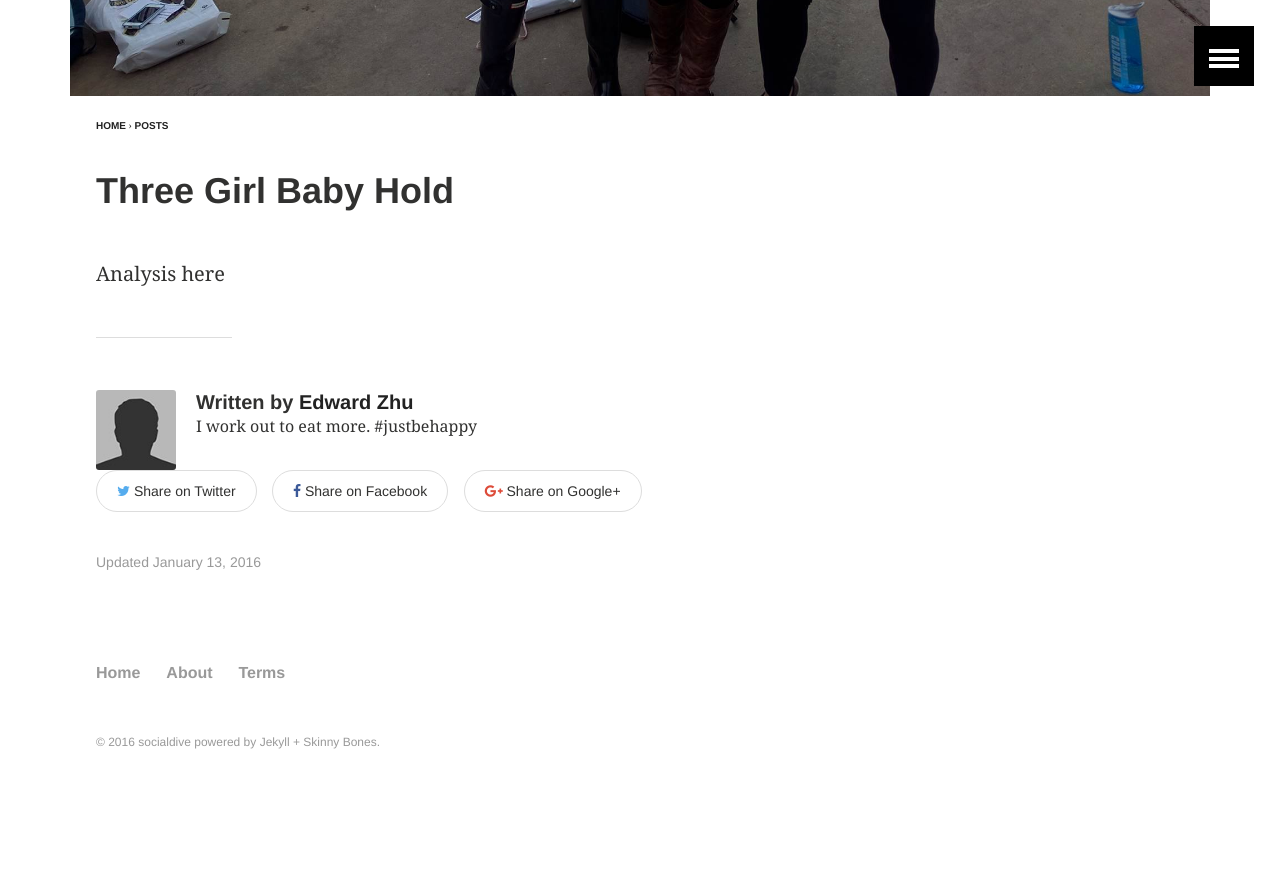
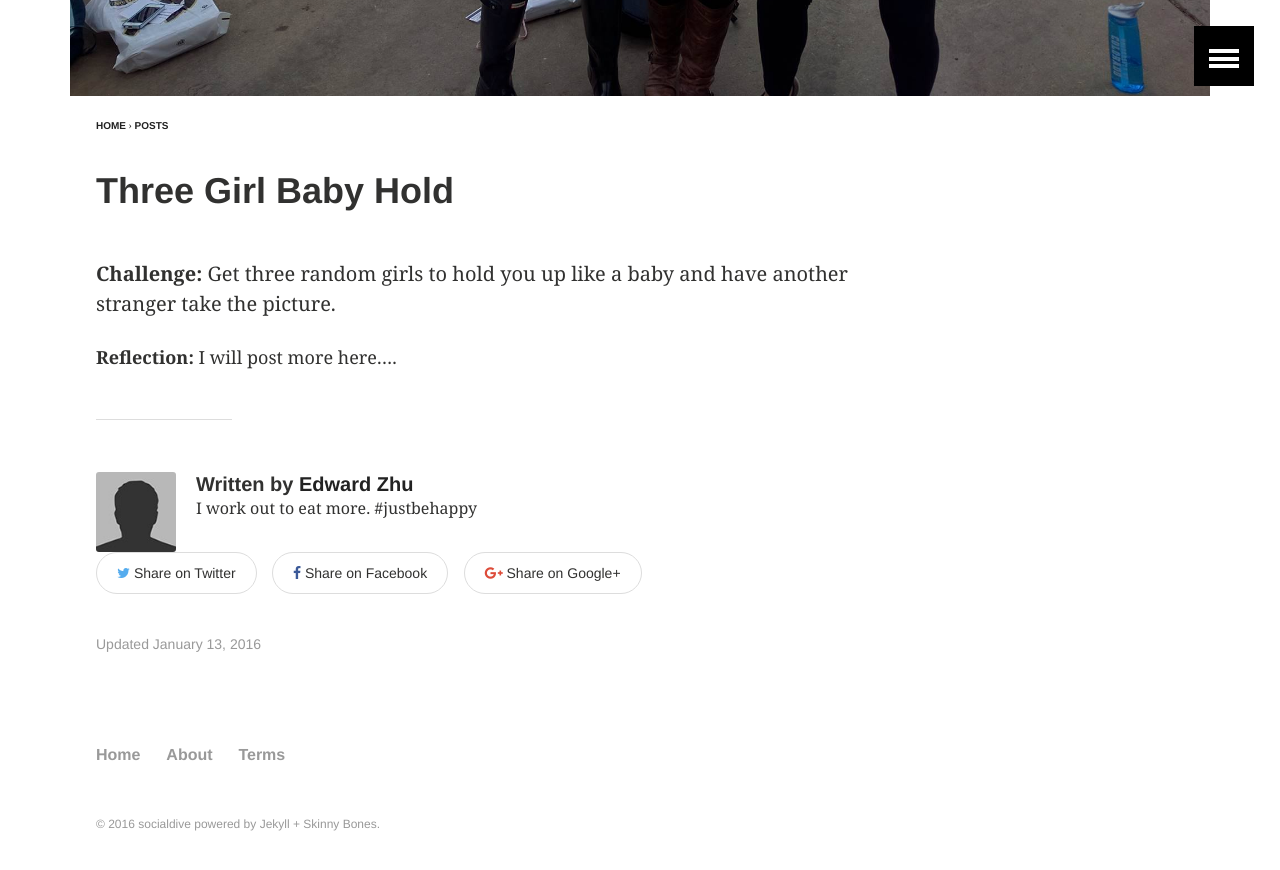
Before and after one commit to socialdive/socialdive.github.io, a Jekyll site: the page built from _posts/2016-01-13-edward-jan_13_15.md, in a window 1280 px wide and 900 px high, scrolled down 868 px. Shown: the top 870 px of the window. Built offline with Jekyll 4.4.1, drawn with Linux system fonts in a browser that asks for light colours; before the commit the page ends 1696 px from its top, so only the background shows below that.

Commit message:
added challenges and reflection section on post as template, will add more to other posts

```diff
--- a/_posts/2016-01-13-edward-jan_13_15.md
+++ b/_posts/2016-01-13-edward-jan_13_15.md
@@ -14,4 +14,7 @@ image:
   thumb:
 ---
 
-Analysis here
+**Challenge:** Get three random girls to hold you up like a baby and have another stranger take the picture.
+
+
+**Reflection:** I will post more here....
```
Also changed, not shown: 1 other file.
